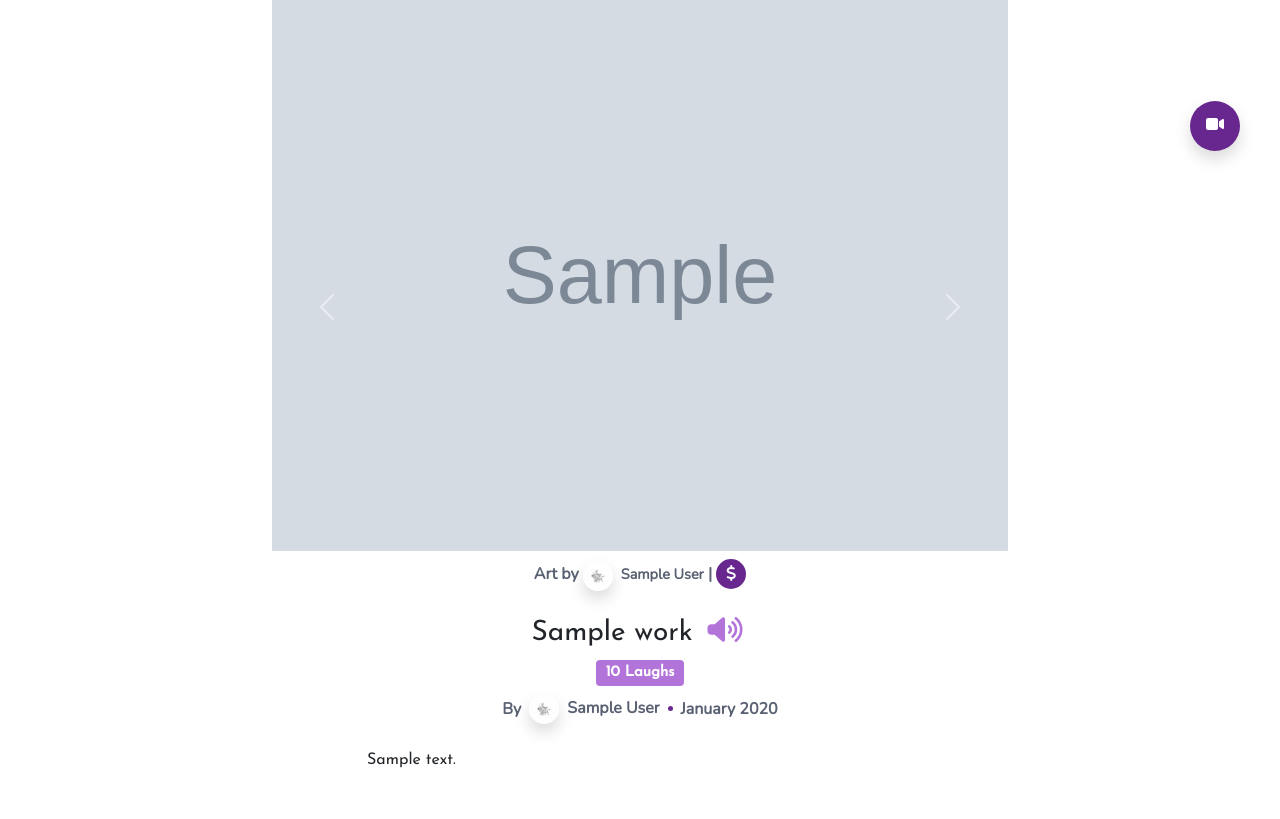
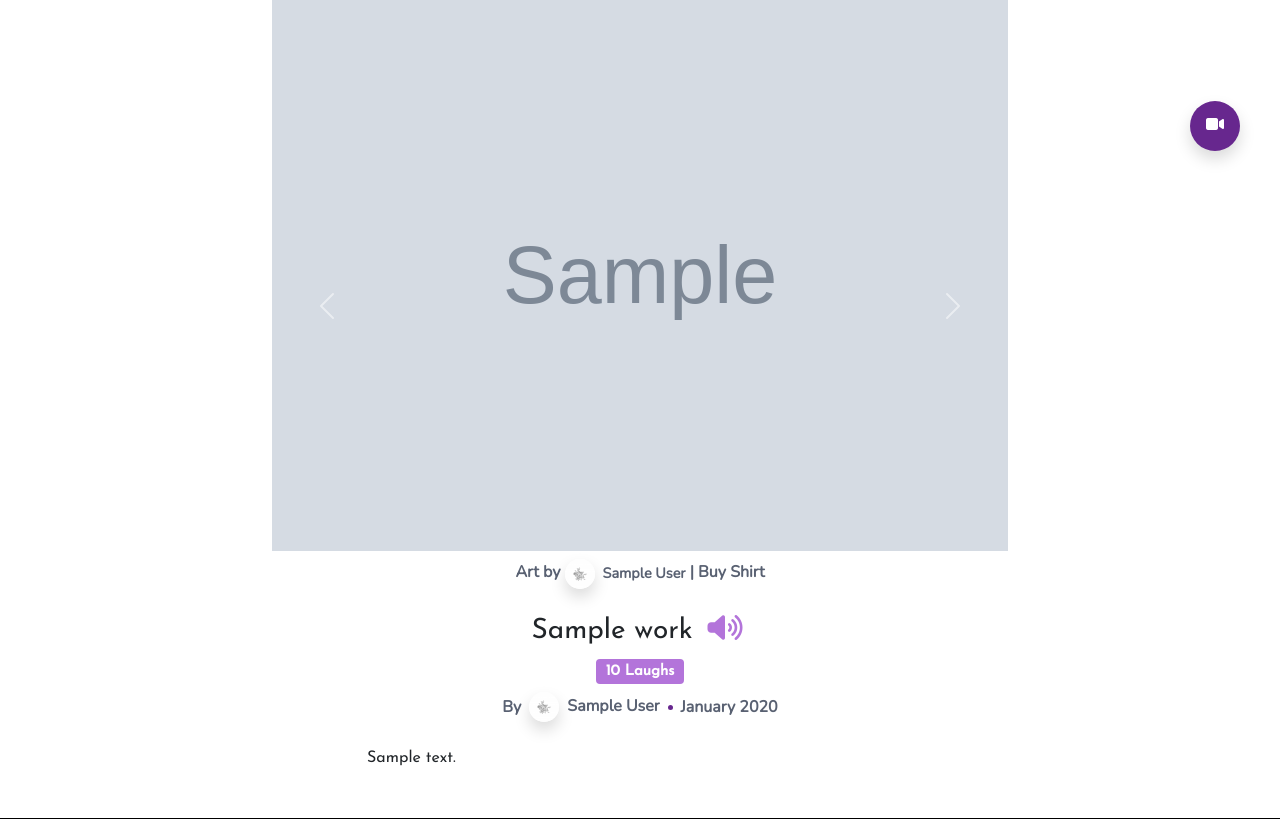
Before and after one commit to samsuchin/lampoom, a Django app: page /read/works/1/ in a window 1280 px wide. Shown: the part 609-1428 px from the top of the page. Run offline with Django 3.2, Linux system fonts and the light colour scheme; tables that the repository leaves empty hold one stand-in row (values such as "Sample post"); grey boxes marked "Sample" are stand-in pictures; some libraries are stand-ins or nearby versions; some web fonts are replaced.

Commit message:
work detail link

```diff
--- a/templates/read/work_detail.html
+++ b/templates/read/work_detail.html
@@ -22,7 +22,7 @@
 
                         <div class="text-center work fw-bold d-block mt-2 mb-4">
                             Art by {% include 'includes/artist_profile_pic.html' %}
-                            | <a class="" href="{{PRODUCT_API_URL}}/shop/make-product-api/shirt/{{art.image.name}}/{{art.pk}}/{{request.get_host}}"><button class="buy-icon"><i style="color: white;" class="fa fa-dollar-sign"></i></button></a>
+                            | <a class="work-link" href="{{PRODUCT_API_URL}}/shop/make-product-api/shirt/{{art.image.name}}/{{art.pk}}/{{request.get_host}}">Buy Shirt</a>
                         </div>
 
                       </div>
```
